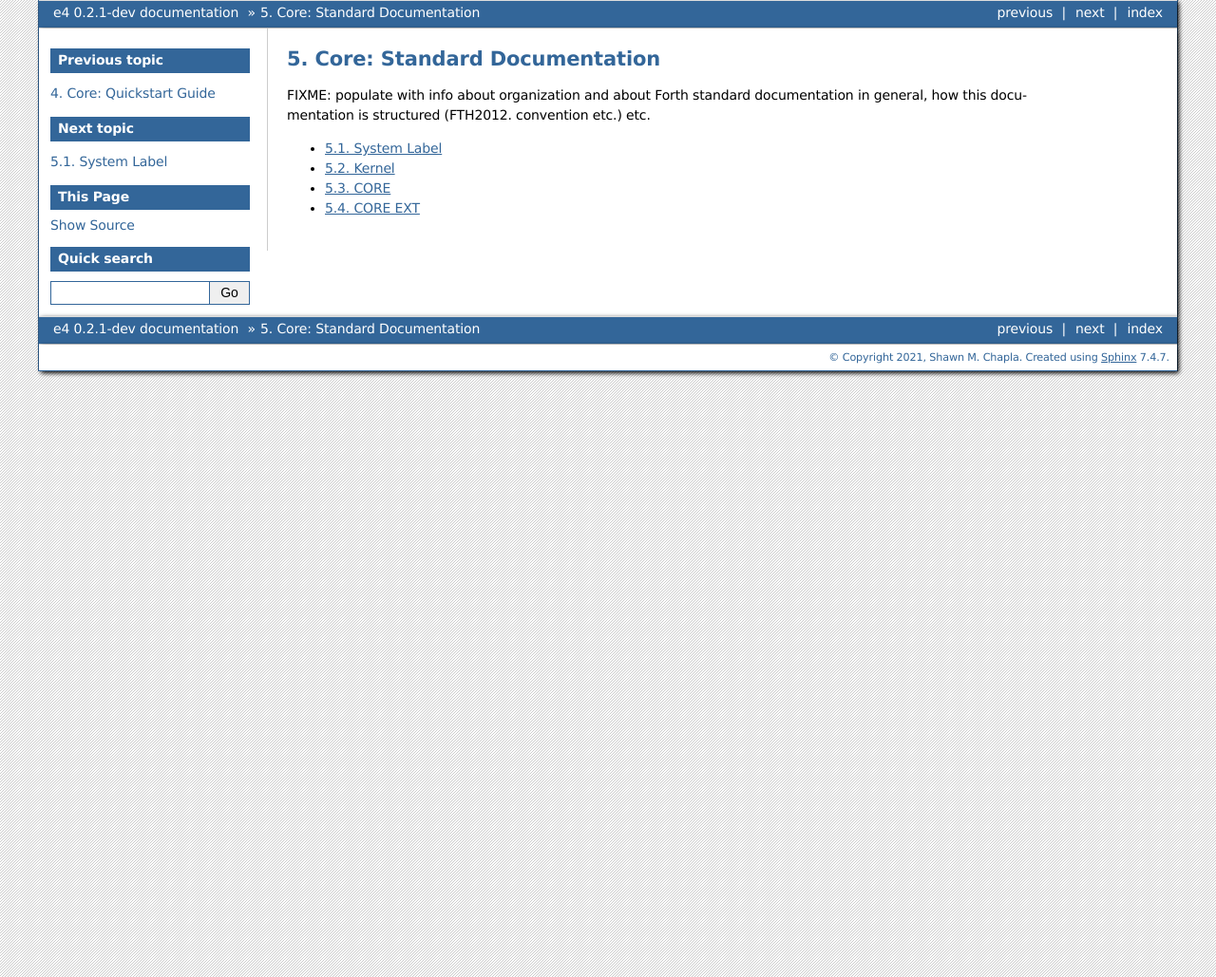
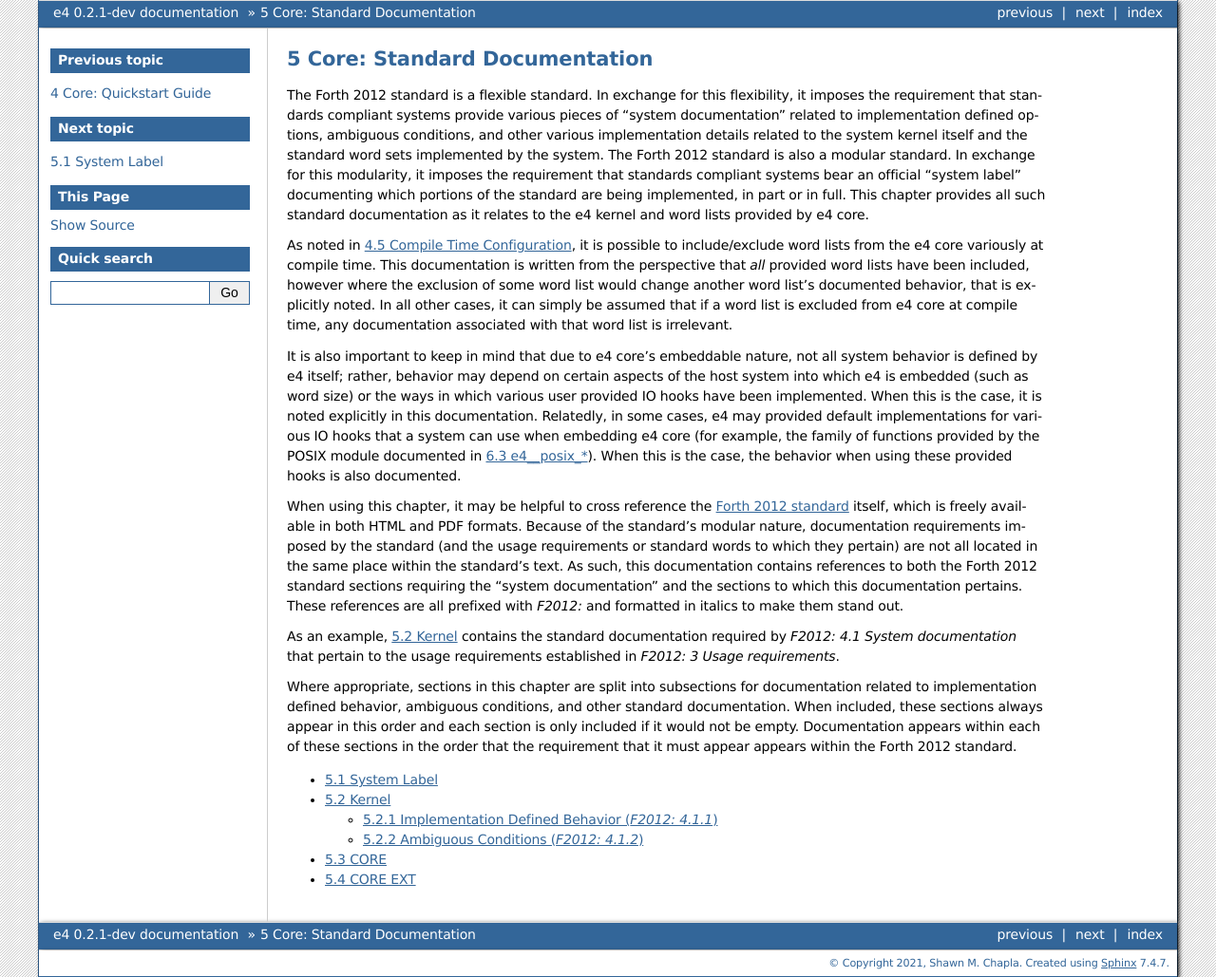
Before and after one commit to shwnchpl/e4, a Sphinx documentation site: the page built from doc/rst/core/stddoc/index.rst, in a window 1280 px wide. Shown: the whole page at 95% size. Built offline with Sphinx 7.4.7, drawn with Linux system fonts in a browser that asks for light colours; pages that are not in the unit, such as notebooks, are missing from menus.

Commit message:
Add stddoc intro

```diff
--- a/doc/conf.py
+++ b/doc/conf.py
@@ -17,10 +17,15 @@ source_suffix = {
     '.txt': 'restructuredtext',
 }
 
+numfig_format = {
+    'section': '{number} {name}',
+}
+
 
 # -- Options for HTML output -------------------------------------------------
 
 html_theme = 'bizstyle'
+html_secnumber_suffix = ' '
 html_static_path = ['']
 
 # FIXME: Add logo.
@@ -32,6 +37,10 @@ html_static_path = ['']
 
 # -- Options for LaTeX output ------------------------------------------------
 
+latex_elements = {
+    'preamble': '\setcounter{secnumdepth}{4}',
+}
+
 latex_engine = 'pdflatex'
 latex_show_pagerefs = True
 latex_show_urls = 'footnote'
--- a/doc/rst/core/apiref/module/posix.rst
+++ b/doc/rst/core/apiref/module/posix.rst
@@ -1,3 +1,5 @@
+.. _apiref-posix:
+
 ###########
 e4__posix_*
 ###########
--- a/doc/rst/core/quickstart.rst
+++ b/doc/rst/core/quickstart.rst
@@ -32,6 +32,8 @@ Setting IO Handler Callbacks
 FIXME: populate this section
 
 
+.. _qsg-compile-time-config:
+
 **************************
 Compile Time Configuration
 **************************
--- a/doc/rst/core/stddoc/index.rst
+++ b/doc/rst/core/stddoc/index.rst
@@ -3,9 +3,64 @@ Core: Standard Documentation
 ############################
 
 
-FIXME: populate with info about organization and about Forth standard
-documentation in general, how this documentation is structured (FTH2012.
-convention etc.) etc.
+The Forth 2012 standard is a flexible standard. In exchange for this
+flexibility, it imposes the requirement that standards compliant systems
+provide various pieces of "system documentation" related to
+implementation defined options, ambiguous conditions, and other various
+implementation details related to the system kernel itself and the
+standard word sets implemented by the system. The Forth 2012 standard is
+also a modular standard. In exchange for this modularity, it imposes the
+requirement that standards compliant systems bear an official "system
+label" documenting which portions of the standard are being implemented,
+in part or in full. This chapter provides all such standard
+documentation as it relates to the e4 kernel and word lists provided by
+e4 core.
+
+As noted in :numref:`qsg-compile-time-config`, it is possible to
+include/exclude word lists from the e4 core variously at compile time.
+This documentation is written from the perspective that *all* provided
+word lists have been included, however where the exclusion of some word
+list would change another word list's documented behavior, that is
+explicitly noted. In all other cases, it can simply be assumed that if a
+word list is excluded from e4 core at compile time, any documentation
+associated with that word list is irrelevant.
+
+It is also important to keep in mind that due to e4 core's embeddable
+nature, not all system behavior is defined by e4 itself; rather,
+behavior may depend on certain aspects of the host system into which e4
+is embedded (such as word size) or the ways in which various user
+provided IO hooks have been implemented. When this is the case, it is
+noted explicitly in this documentation. Relatedly, in some cases, e4 may
+provided default implementations for various IO hooks that a system can
+use when embedding e4 core (for example, the family of functions
+provided by the POSIX module documented in :numref:`apiref-posix`). When
+this is the case, the behavior when using these provided hooks is also
+documented.
+
+When using this chapter, it may be helpful to cross reference the `Forth
+2012 standard`_ itself, which is freely available in both HTML and PDF
+formats. Because of the standard's modular nature, documentation
+requirements imposed by the standard (and the usage requirements or
+standard words to which they pertain) are not all located in the same
+place within the standard's text. As such, this documentation contains
+references to both the Forth 2012 standard sections requiring the
+"system documentation" and the sections to which this documentation
+pertains. These references are all prefixed with *F2012:* and formatted
+in italics to make them stand out.
+
+As an example, :numref:`stddoc-kernel` contains the standard
+documentation required by *F2012: 4.1 System documentation* that pertain
+to the usage requirements established in *F2012: 3 Usage requirements*.
+
+Where appropriate, sections in this chapter are split into subsections
+for documentation related to implementation defined behavior, ambiguous
+conditions, and other standard documentation. When included, these
+sections always appear in this order and each section is only included
+if it would not be empty. Documentation appears within each of these
+sections in the order that the requirement that it must appear appears
+within the Forth 2012 standard.
+
+.. _Forth 2012 standard: https://forth-standard.org/
 
 .. toctree::
    :maxdepth: 2
```
Also changed, not shown: doc/rst/core/stddoc/kernel.rst (+16 -0 lines), 1 other file.
